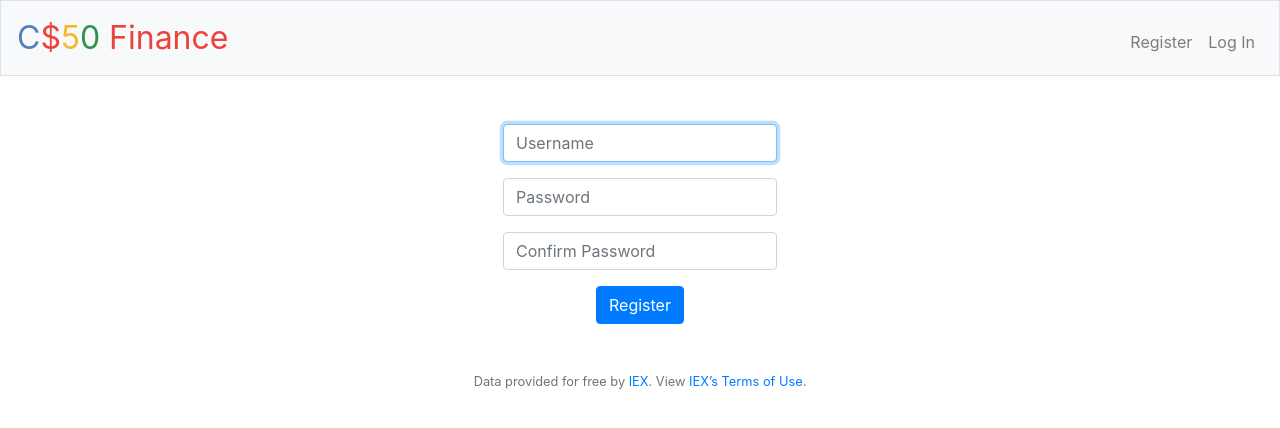
After one commit to BrentPerez/retirement_calc, a Flask app: template templates/register.html in a window 1280 px wide. The commit adds this page. Shown: the top 428 px of the page. Run offline with Flask 2, Linux system fonts and the light colour scheme; the template is opened without the code that fills it, so the values that code supplies are empty; some libraries are stand-ins or nearby versions.

Commit message:
Scrap and restarted

```diff
--- a/app.py
+++ b/app.py
@@ -1,14 +1,15 @@
 import os
 
+from cs50 import SQL
 from flask import Flask, flash, jsonify, redirect, render_template, request, session
 from flask_session import Session
 from tempfile import mkdtemp
 from werkzeug.exceptions import default_exceptions, HTTPException, InternalServerError
 from werkzeug.security import check_password_hash, generate_password_hash
 
-from helpers import apology, login_required, usd
+from helpers import apology, login_required, lookup, usd
 
-# Configure app for Flask
+# Configure application
 app = Flask(__name__)
 
 # Ensure templates are auto-reloaded
@@ -17,35 +18,176 @@ app.config["TEMPLATES_AUTO_RELOAD"] = True
 # Ensure responses aren't cached
 @app.after_request
 def after_request(response):
-    response.headers["Cache-Control"] = "no-cache, no-stre, must-revalidate"
+    response.headers["Cache-Control"] = "no-cache, no-store, must-revalidate"
     response.headers["Expires"] = 0
-    response.header["Pragma"] = "no-cache"
+    response.headers["Pragma"] = "no-cache"
     return response
 
-# USD filter
+
+# Custom filter
 app.jinja_env.filters["usd"] = usd
 
 # Configure session to use filesystem (instead of signed cookies)
-app.config["SESSION_FILE_DIR"] = mkdtemp
+app.config["SESSION_FILE_DIR"] = mkdtemp()
 app.config["SESSION_PERMANENT"] = False
 app.config["SESSION_TYPE"] = "filesystem"
 Session(app)
+
+# Configure CS50 Library to use SQLite database
+db = SQL("sqlite:///finance.db")
+
+# Make sure API key is set
+if not os.environ.get("API_KEY"):
+    raise RuntimeError("API_KEY not set")
 
 
 @app.route("/")
 @login_required
 def index():
-    # Show budget
+    """Show portfolio of stocks"""
+    return apology("TODO", 200)
+
+
+@app.route("/buy", methods=["GET", "POST"])
+@login_required
+def buy():
+    """Buy shares of stock"""
+    if request.method == "POST":
+        symbol = request.form.get("symbol")
+        try:
+            shares = int(request.form.get("shares"))
+        except ValueError:
+            return apology("invalid number of shares", 400)
+        pricelook = lookup(symbol)
+        if not pricelook:
+            return apology("must provide valid stock symbol", 400)
+        price = pricelook["price"]
+        charge = price * shares
+        userMoney = db.execute("SELECT cash FROM users WHERE id = :user_id", user_id=session["user_id"])[0]["cash"]
+        if shares <= 0:
+            return apology("invalid number of shares", 400)
+        elif not shares:
+            return apology("invalid number of shares", 400)
+        elif userMoney < charge:
+            return apology("not enough cash in account", 400)
+        return render_template("portfolio.html", charge=charge)
+    else:
+        return render_template("buy.html")
+
+
+@app.route("/check", methods=["GET"])
+def check():
+    """Return true if username available, else false, in JSON format"""
+    return jsonify("TODO")
+
+
+@app.route("/history")
+@login_required
+def history():
+    """Show history of transactions"""
     return apology("TODO")
 
 
-@app.rout("/login", methods=["GET", "POST"])
+@app.route("/login", methods=["GET", "POST"])
 def login():
-    # Log user in
-    return render_template(layout.html)
+    """Log user in"""
+
+    # Forget any user_id
+    session.clear()
+
+    # User reached route via POST (as by submitting a form via POST)
+    if request.method == "POST":
+
+        # Ensure username was submitted
+        if not request.form.get("username"):
+            return apology(400)
+
+        # Ensure password was submitted
+        elif not request.form.get("password"):
+            return apology("must provide password", 400)
+
+        # Query database for username
+        rows = db.execute("SELECT * FROM users WHERE username = :username",
+                          username=request.form.get("username"))
+
+        # Ensure username exists and password is correct
+        if len(rows) != 1 or not check_password_hash(rows[0]["hash"], request.form.get("password")):
+            return apology("invalid username and/or password", 400)
+
+        # Remember which user has logged in
+        session["user_id"] = rows[0]["id"]
+
+        # Redirect user to home page
+        return redirect("/", 200)
+
+    # User reached route via GET (as by clicking a link or via redirect)
+    else:
+        return render_template("login.html")
+
+
+@app.route("/logout")
+def logout():
+    """Log user out"""
+
+    # Forget any user_id
+    session.clear()
+
+    # Redirect user to login form
+    return redirect("/")
+
+
+@app.route("/quote", methods=["GET", "POST"])
+@login_required
+def quote():
+    """Get stock quote."""
+    if request.method == "POST":
+        quoted = lookup(request.form.get("symbol"))
+        if not quoted:
+            return apology("invalid stock symbol", 400)
+        quoted["price"] = usd(quoted["price"])
+        return render_template("quoted.html", quoted=quoted)
+    else:
+        return render_template("quote.html")
+
+
+@app.route("/register", methods=["GET", "POST"])
+def register():
+    """Register user"""
+    if request.method == "POST":
+        if not request.form.get("username"):
+            return apology("Missing username!", 400)
+        elif not request.form.get("password"):
+            return apology("Missing password!", 400)
+        elif request.form.get("password") != request.form.get("confirmation"):
+            return apology("passwords did not match", 400)
+        else:
+            username = request.form.get("username")
+            hashpass = generate_password_hash(request.form.get("password"))
+
+            insertUser = db.execute("INSERT INTO users (username, hash) VALUES (:username, :hashpass)",
+                                    username=username, hashpass=hashpass)
+            if not insertUser:
+                return apology("Sorry, Username already taken", 400)
+
+        # Login user after register
+        rows = db.execute("SELECT * FROM users WHERE username = :username", username=request.form.get("username"))
+        session["user_id"] = rows[0]["id"]
+        # Return to homepage
+        return redirect("/", 200)
+
+    else:
+        return render_template("register.html")
+
+
+@app.route("/sell", methods=["GET", "POST"])
+@login_required
+def sell():
+    """Sell shares of stock"""
+    return apology("TODO")
 
 
 def errorhandler(e):
+    """Handle error"""
     if not isinstance(e, HTTPException):
         e = InternalServerError()
     return apology(e.name, e.code)
--- a/static/styles.css
+++ b/static/styles.css
@@ -0,0 +1,47 @@
+nav .navbar-brand
+{
+    /* size for brand */
+    font-size: xx-large;
+}
+
+/* colors for brand */
+nav .navbar-brand .blue
+{
+    color: #537fbe;
+}
+nav .navbar-brand .red
+{
+    color: #ea433b;
+}
+nav .navbar-brand .yellow
+{
+    color: #f5b82e;
+}
+nav .navbar-brand .green
+{
+    color: #2e944b;
+}
+
+main .form-control
+{
+    /* center form controls */
+    display: inline-block;
+
+    /* override Bootstrap's 100% width for form controls */
+    width: auto;
+}
+
+main
+{
+    /* scroll horizontally as needed */
+    overflow-x: auto;
+
+    /* center contents */
+    text-align: center;
+}
+
+main img
+{
+    /* constrain images on small screens */
+    max-width: 100%;
+}
--- a/templates/layout.html
+++ b/templates/layout.html
@@ -2,12 +2,14 @@
 
 <html lang="en">
 
-    <!-- Required meta tags -->
-    <meta charset="utf-8">
-    <meta name="viewport" content="width=device-width, initial-scale=1, shrink-to-fit=no">
+    <head>
 
-    <!-- documentation at http://getbootstrap.com/docs/4.1/, alternative themes at https://bootswatch.com -->
-    <link href="https://maxcdn.bootstrapcdn.com/bootstrap/4.1.3/css/bootstrap.min.css" rel="stylesheet">
+        <!-- Required meta tags -->
+        <meta charset="utf-8">
+        <meta name="viewport" content="width=device-width, initial-scale=1, shrink-to-fit=no">
+
+        <!-- documentation at http://getbootstrap.com/docs/4.1/, alternative themes at https://bootswatch.com/ -->
+        <link href="https://maxcdn.bootstrapcdn.com/bootstrap/4.1.3/css/bootstrap.min.css" rel="stylesheet">
 
         <!-- https://favicon.io/emoji-favicons/money-mouth-face/ -->
         <link href="/static/favicon.ico" rel="icon">
@@ -18,7 +20,7 @@
         <script src="https://cdnjs.cloudflare.com/ajax/libs/popper.js/1.14.3/umd/popper.min.js"></script>
         <script src="https://maxcdn.bootstrapcdn.com/bootstrap/4.1.3/js/bootstrap.min.js"></script>
 
-        <title>Budget Boi {% block title %}{% endblock %}</title>
+        <title>C$50 Finance: {% block title %}{% endblock %}</title>
 
     </head>
 
--- /dev/null
+++ b/templates/register.html
@@ -0,0 +1,20 @@
+{% extends "layout.html" %}
+
+{% block title %}
+    Register
+{% endblock %}
+
+{% block main %}
+    <form action="/register" method="post">
+        <div class="form-group">
+            <input autocomplete="off" autofocus class="form-control" name="username" placeholder="Username" type="text">
+        </div>
+        <div class="form-group">
+            <input class="form-control" name="password" placeholder="Password" type="password">
+        </div>
+        <div class="form-group">
+            <input class="form-control" name="confirmation" placeholder="Confirm Password" type="password">
+        </div>
+        <button class="btn btn-primary" type="submit">Register</button>
+    </form>
+{% endblock %}
```
Also changed, not shown: application.py (deleted, +0 -9 lines), helpers.py (+38 -7 lines), templates/buy.html (added, +17 -0 lines), templates/login.html (added, +17 -0 lines), templates/portfolio.html (added, +11 -0 lines), templates/quote.html (added, +14 -0 lines), templates/quoted.html (added, +12 -0 lines), static/favicon.ico (added), templates/price.html (added).
